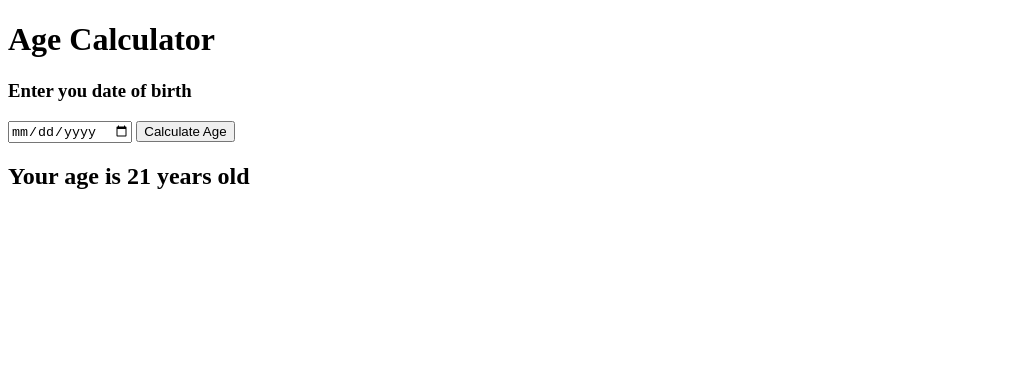
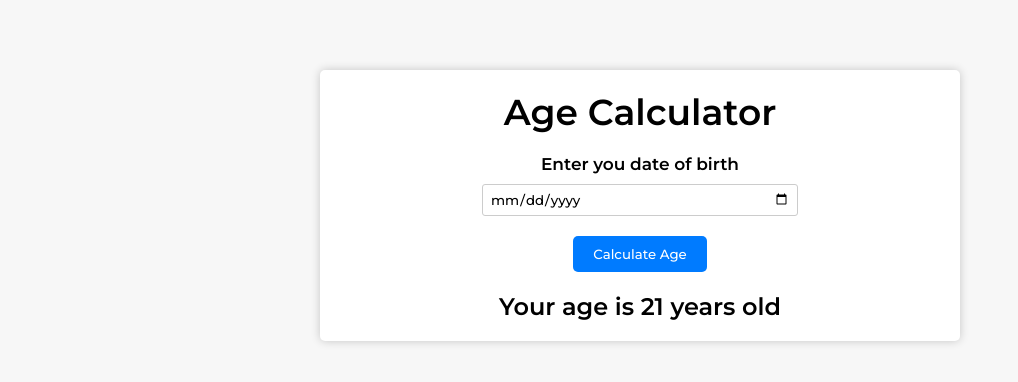
Before and after one commit to TaborDev/ageCalculator, a plain HTML site: page index.html in a window 1280 px wide. Shown: the whole page, without its empty margins (0-1018 px from the left). Drawn offline with Linux system fonts and the light colour scheme.

Commit message:
Styles added

```diff
--- a/index.html
+++ b/index.html
@@ -4,6 +4,7 @@
     <meta charset="UTF-8">
     <meta name="viewport" content="width=device-width, initial-scale=1.0">
     <title>Document</title>
+    <link rel="stylesheet" href="styles.css">
 </head>
 <body>
     <div class="container">
@@ -11,7 +12,7 @@
         <h3>Enter you date of birth</h3>
         <input type="date">
         <button>Calculate Age</button>
-        <h2>Your age is 21 years old</h2>
+        <h2 class="result">Your age is 21 years old</h2>
     </div>
 </body>
 </html>
--- a/styles.css
+++ b/styles.css
@@ -0,0 +1,74 @@
+@import url('https://fonts.googleapis.com/css2?family=Montserrat:wght@300;500;600&family=Poppins:wght@200;300;400;600;700&family=Roboto:wght@400;500;700&display=swap');
+
+*{
+
+    margin: 0;
+    padding: 0;
+    font-family: Montserrat;
+}
+
+body{
+    background-color: #f7f7f7;
+    margin: 0;
+    padding: 20px;
+    /*display: flex;
+    justify-content: center;
+    align-items: center;*/
+}
+
+.container{
+    background-color: white;
+    max-width: 600px;
+    display: flex;
+    flex-direction: column;
+    align-items: center;
+    justify-content: center;
+    box-shadow: 0 0 10px rgba(0, 0, 0, 0.2);
+    margin: 0 auto;
+    margin-top: 50px;
+    padding: 20px;
+    border-radius: 5px;
+}
+
+h1{
+    font-size: 36px;
+    text-align: center;
+    margin-top: 0;
+    margin-bottom: 20px;
+}
+
+h3{
+    font-size: 17px;
+    text-align: center;
+    margin-bottom: 10px;
+}
+
+input{
+    width: 100%;
+    max-width: 300px;
+    border: 1px solid #ccc;
+    border-radius: 3px;
+    margin-bottom: 10px;
+    height: 30px;
+    padding-left: 7px;
+    padding-right: 7px;
+}
+
+button {
+    background-color: #007bff;
+    color: white;
+    border: none;
+    padding: 10px 20px;
+    border-radius: 5px;
+    margin-top: 10px;
+    cursor: pointer;
+    transition: background-color 0.3s ease;
+  }
+
+button:hover {
+    background-color: #0062cc;
+}
+
+.result{
+    margin-top: 20px;
+}
```
